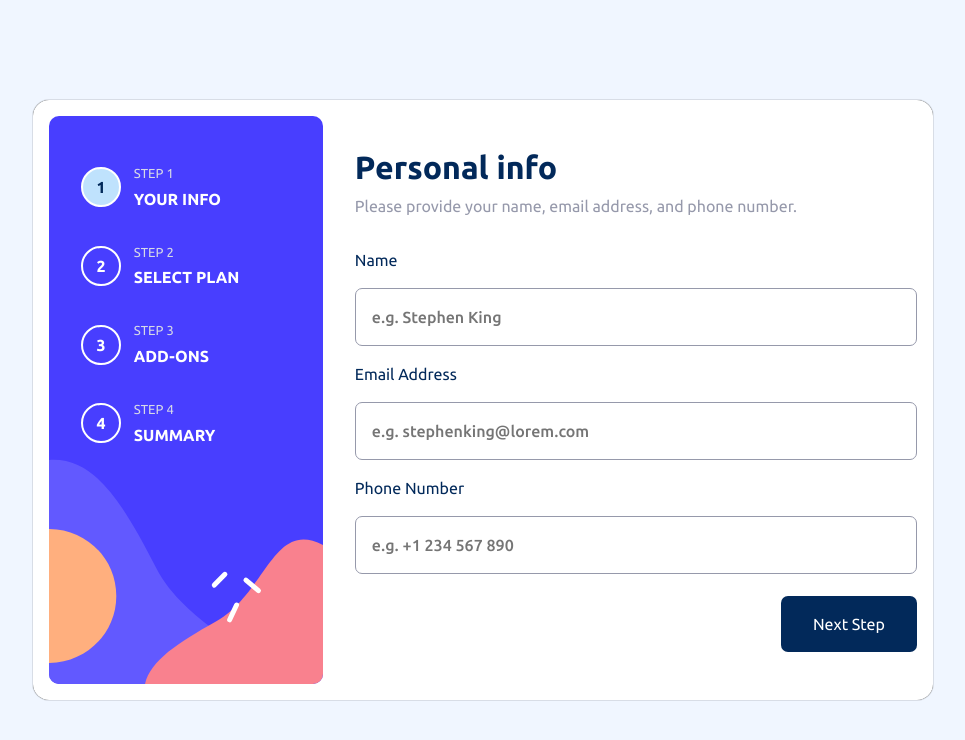
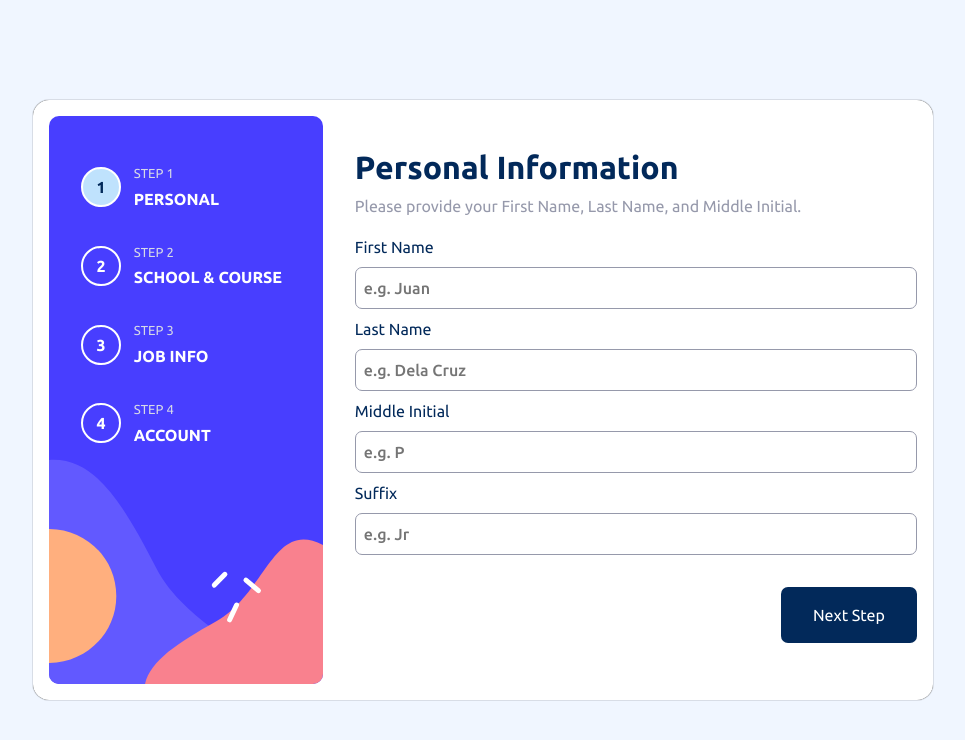
Before and after one commit to 5kydriven/alumni-tracker-system, a Vue app: page /signup in a window 1280 px wide. Shown: the top 740 px of the page, without its empty margins (157-1122 px from the left). Built offline with nearby package versions, Linux system fonts and the light colour scheme.

Commit message:
working multi-step

```diff
--- a/src/components/SignupSteps/Sidebar.vue
+++ b/src/components/SignupSteps/Sidebar.vue
@@ -1,43 +1,31 @@
 <!-- eslint-disable vue/multi-word-component-names -->
 <script setup>
-
+const props = defineProps({
+  currentStep: Number
+})
+const steps = ['Personal', 'School & Course', 'Job info', 'Account']
+// let activeStep = 1 // Initially set step 1 active
 </script>
 
 <template>
   <div class="form-sidebar">
-    <div class="step active">
-      <div class="circle">1</div>
+    <div
+      v-for="(step, index) in steps"
+      :key="index"
+      :class="{ active: index < props.currentStep }"
+      class="step"
+    >
+      <div class="circle">{{ index + 1 }}</div>
       <div class="step-content">
-        <span>Step 1</span>
-        <b>Your info</b>
-      </div>
-    </div>
-    <div class="step">
-      <div class="circle">2</div>
-      <div class="step-content">
-        <span>Step 2</span>
-        <b>Select plan</b>
-      </div>
-    </div>
-    <div class="step">
-      <div class="circle">3</div>
-      <div class="step-content">
-        <span>Step 3</span>
-        <b>Add-ons</b>
-      </div>
-    </div>
-    <div class="step">
-      <div class="circle">4</div>
-      <div class="step-content">
-        <span>Step 4</span>
-        <b>Summary</b>
+        <span>Step {{ index + 1 }}</span>
+        <b>{{ step }}</b>
       </div>
     </div>
   </div>
 </template>
 
 <style>
-  .form-sidebar {
+.form-sidebar {
   background-image: url('@/assets/images/bg-sidebar-desktop.svg');
   background-repeat: no-repeat;
   width: 400px;
@@ -81,5 +69,4 @@
   text-transform: uppercase;
   color: var(--White);
 }
-
 </style>
--- a/src/components/SignupSteps/StepFive.vue
+++ b/src/components/SignupSteps/StepFive.vue
@@ -1,28 +1,26 @@
+<script setup></script>
 <template>
   <div class="stp step-5">
     <img src="@/assets/images/icon-thank-you.svg" alt="" />
     <div class="header">
       <h1 class="title">Thank you!</h1>
       <p class="exp">
-              Thanks for confirming your subscription! We hope you have fun using our platform. If
-              you ever need support, please feel free to email us at support@loremgaming.com.
+        Thanks for confirming your subscription! We hope you have fun using our platform. If you
+        ever need support, please feel free to email us at support@loremgaming.com.
       </p>
     </div>
-          <button class="next-stp"></button>
+    <button class="next-stp">Thanks</button>
   </div>
 </template>
 
 <style>
 /* step 5 */
 .step-5 {
-  display: none;
+  display: flex;
   align-items: center;
   width: 90%;
   text-align: center;
   justify-content: center;
   margin: auto;
 }
-.step-5 button {
-  display: none;
-}
 </style>
--- a/src/components/SignupSteps/StepFour.vue
+++ b/src/components/SignupSteps/StepFour.vue
@@ -23,8 +23,8 @@
       <p class="total">Total (per month) <b>+$12/mo</b></p>
     </div>
     <div class="btns">
-            <button class="prev-stp" type="button">Go Back</button>
-            <button class="next-stp" type="submit">Next Step</button>
+      <button class="prev-stp" type="button" @click.prevent="$emit('prevStep')">Go Back</button>
+      <button class="next-stp" type="submit" @click.prevent="$emit('nextStep')">Next Step</button>
     </div>
   </div>
 </template>
@@ -32,7 +32,7 @@
 <style>
 /* STEP 4 */
 .step-4 {
-  display: none;
+  display: flex;
   width: 80%;
 }
 .selection-box {
--- a/src/components/SignupSteps/StepOne.vue
+++ b/src/components/SignupSteps/StepOne.vue
@@ -1,29 +1,36 @@
+<script setup></script>
+
 <template>
   <div class="stp step-1">
     <div class="header">
-      <h1 class="title">Personal info</h1>
-      <p class="exp">Please provide your name, email address, and phone number.</p>
+      <h1 class="title">Personal Information</h1>
+      <p class="exp">Please provide your First Name, Last Name, and Middle Initial.</p>
     </div>
-    <form>
+    <form >
       <div class="label">
-        <label for="name">Name</label>
+        <label for="name">First Name</label>
         <p class="error">This Field Is Required</p>
       </div>
-      <input required type="text" id="name" placeholder="e.g. Stephen King" />
+      <input required type="text" id="name" placeholder="e.g. Juan" />
       <div class="label">
-        <label for="email">Email Address</label>
+        <label for="email">Last Name</label>
         <p class="error">This Field Is Required</p>
       </div>
-      <input required type="text" id="email" placeholder="e.g. stephenking@lorem.com" />
+      <input required type="text" id="email" placeholder="e.g. Dela Cruz" />
       <div class="label">
-        <label for="phone">Phone Number</label>
+        <label for="phone">Middle Initial</label>
         <p class="error">This Field Is Required</p>
       </div>
-      <input required type="tel" id="phone" placeholder="e.g. +1 234 567 890" />
+      <input required type="text" id="phone" placeholder="e.g. P" />
+      <div class="label">
+        <label for="Suffix">Suffix</label>
+        <p class="error">This Field Is Required</p>
+      </div>
+      <input required type="text" id="Suffix" placeholder="e.g. Jr" class="mb-4" />
+      <div class="btns">
+        <button class="next-stp" type="submit" @click.prevent="$emit('nextStep')">Next Step</button>
+      </div>
     </form>
-    <div class="btns">
-      <button class="next-stp" type="submit" >Next Step</button>
-    </div>
   </div>
 </template>
 
@@ -38,7 +45,7 @@
   flex-direction: column;
   flex: 1;
   justify-content: center;
-  gap: 1rem;
+  gap: 0.5rem;
 }
 .label {
   color: var(--Marine-blue);
@@ -47,7 +54,7 @@
   justify-content: space-between;
 }
 .step-1 form input {
-  padding: 1rem;
+  padding: 0.5rem;
   border: 1px solid var(--Cool-gray);
   border-radius: 7px;
   font-weight: 500;
--- a/src/components/SignupSteps/StepThree.vue
+++ b/src/components/SignupSteps/StepThree.vue
@@ -1,3 +1,6 @@
+<script setup>
+</script>
+
 <template>
      <div class="stp step-3">
           <div class="header">
@@ -31,8 +34,8 @@
             </div>
           </form>
           <div class="btns">
-            <button class="prev-stp" type="button">Go Back</button>
-            <button class="next-stp" type="submit">Next Step</button>
+            <button class="prev-stp" type="button"  @click.prevent="$emit('prevStep')">Go Back</button>
+            <button class="next-stp" type="submit"  @click.prevent="$emit('nextStep')">Next Step</button>
           </div>
         </div>
 </template>
@@ -40,7 +43,7 @@
 <style>
 /* STEP 3 */
 .step-3 {
-  display: none;
+  display: flex;
   width: 80%;
 }
 .step-3 form {
--- a/src/components/SignupSteps/StepTwo.vue
+++ b/src/components/SignupSteps/StepTwo.vue
@@ -3,10 +3,10 @@
 <template>
     <div class="stp step-2">
           <div class="header">
-            <h1 class="title">Select your plan</h1>
-            <p class="exp">You have the option of monthly or yearly billing.</p>
+            <h1 class="title">School and Course information</h1>
+            <p class="exp">Select the school you graduated and course.</p>
           </div>
-          <form>
+          <form @submit.prevent>
             <div class="plan-card selected">
               <img src="@/assets/images/icon-arcade.svg" alt="arcade" />
               <div class="plan-info chosen">
@@ -38,8 +38,8 @@
             <p class="yearly">Yearly</p>
           </div>
           <div class="btns">
-            <button class="prev-stp" type="button">Go Back</button>
-            <button class="next-stp" type="submit">Next Step</button>
+            <button class="prev-stp" type="button" @click.prevent="$emit('prevStep')">Go Back</button>
+            <button class="next-stp" type="submit"  @click.prevent="$emit('nextStep')">Next Step</button>
           </div>
         </div>
 </template>
@@ -47,7 +47,7 @@
 <style>
     /* STEP 2 */
 .step-2 {
-  display: none;
+  display: flex;
   width: 90%;
 }
 .step-2 form {
--- a/src/views/SignupPage.vue
+++ b/src/views/SignupPage.vue
@@ -7,25 +7,36 @@
 import StepThree from '@/components/SignupSteps/StepThree.vue'
 import StepFour from '@/components/SignupSteps/StepFour.vue'
 import StepFive from '@/components/SignupSteps/StepFive.vue'
+import { ref } from 'vue'
+
+const activeStep = ref(1)
+
+function next() {
+  activeStep.value++
+  console.log(activeStep.value)
+}
+
+function back() {
+  activeStep.value--
+  console.log(activeStep.value)
+}
 </script>
 
 <template>
   <div class="body">
     <div class="form">
       <div class="form-container">
+        <Sidebar :currentStep="activeStep" />
 
-        <Sidebar />
+        <StepOne @nextStep="next" v-if="activeStep == 1" />
 
-        <StepOne />
+        <StepTwo @prevStep="back" @nextStep="next" v-if="activeStep == 2" />
 
-        <StepTwo />
+        <StepThree @prevStep="back" @nextStep="next" v-if="activeStep == 3" />
 
-        <StepThree />
+        <StepFour @prevStep="back" @nextStep="next" v-if="activeStep == 4" />
 
-        <StepFour />
-
-        <StepFive />
-
+        <StepFive v-if="activeStep == 5" />
       </div>
     </div>
   </div>
```
Lines whose indentation alone changed are shown as unchanged.
